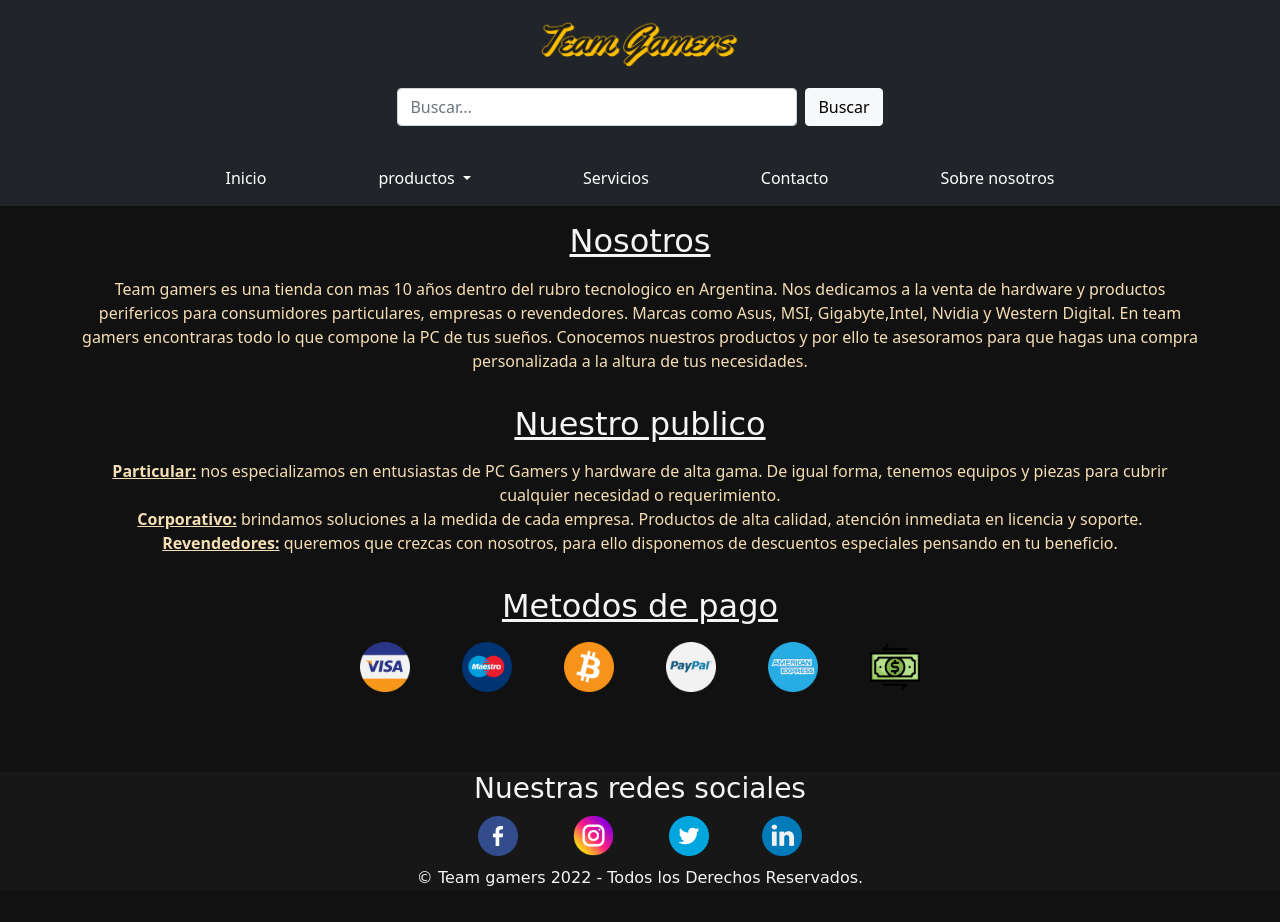
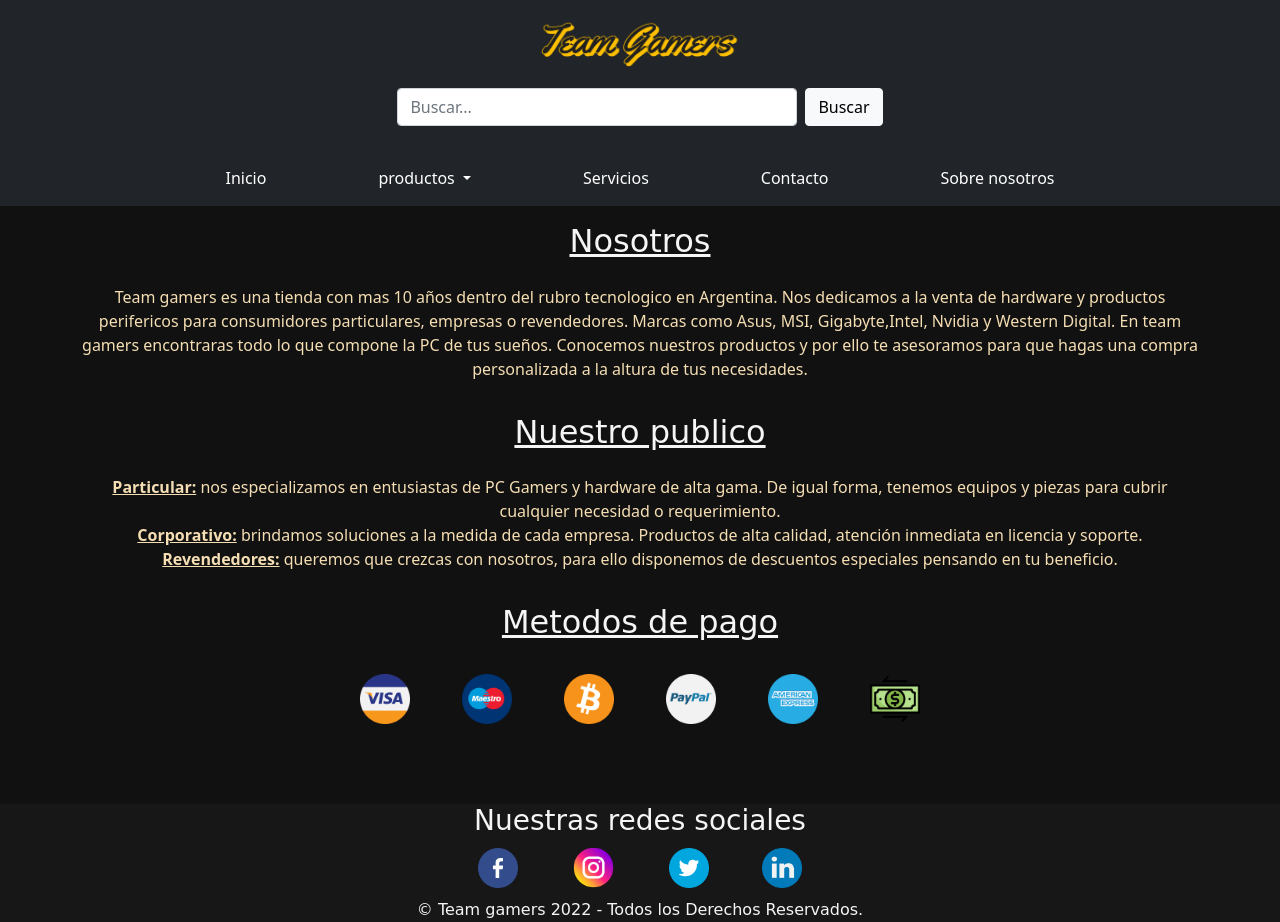
Before and after one commit to Branwasi13/proyecto, a plain HTML site: page paginas/sobre nosotros.html in a window 1280 px wide. Before the commit the page ends 890 px from the top, so only its background shows below. Drawn offline with nearby package versions, Linux system fonts and the light colour scheme; a web font is replaced by a local one.

Commit message:
agregue animaciones a servicios

```diff
--- a/css/style.css
+++ b/css/style.css
@@ -142,7 +142,26 @@
 
 /*contenido principal de la pagina (sobre nosotros)*/
 
+.sobreNosotros{
+    margin-top: .5rem;
+    animation-name: aparicion;
+    animation-duration: 3s;
+}
+@keyframes aparicion{
+    0%{
+        opacity: 0;
+    }
+
+    50%{
+        opacity: .5;
+    }
+
+    100%{
+        opacity: 1;
+    }
+}
 .pagos{
+    margin-top: 1rem;
     margin-left: 1.5rem;
     margin-right: 1.5em;
     margin-bottom: 2rem;
--- a/paginas/sobre nosotros.html
+++ b/paginas/sobre nosotros.html
@@ -10,8 +10,9 @@
     <link rel="shortcut icon" href="../imagenes/fondos y iconos/favicon.ico" type="image/x-icon">
     <!--bootstrap-->
     <link href="https://cdn.jsdelivr.net/npm/bootstrap@5.1.3/dist/css/bootstrap.min.css" rel="stylesheet"integrity="sha384-1BmE4kWBq78iYhFldvKuhfTAU6auU8tT94WrHftjDbrCEXSU1oBoqyl2QvZ6jIW3" crossorigin="anonymous">
+    <!--animaciones-->
+    <link rel="stylesheet" href="https://cdnjs.cloudflare.com/ajax/libs/animate.css/4.1.1/animate.min.css" />
     <!--css de la pagina-->
-    <link rel="stylesheet" href="https://cdnjs.cloudflare.com/ajax/libs/animate.css/4.1.1/animate.min.css" />
     <link rel="stylesheet" href="../css/style.css">
 </head>
 
@@ -73,14 +74,14 @@
 
 
     <!--contenido principal de la pagina-->
-    <main  id="sobreNosotros">
+    <main>
         <!--comienza la seccion sobre nosotros-->
         <section class="container">
             <div class="row text-center">
-                <h2 class="titulos">Nosotros</h2>
+                <h2 class="titulos animate__animated animate__bounce">Nosotros</h2>
             </div>
             <article class="row">
-                <p class="col-md text-center parrafos">
+                <p class="col-md text-center parrafos sobreNosotros">
                     Team gamers es una tienda con mas 10 años dentro del rubro tecnologico en Argentina. Nos dedicamos a
                     la
                     venta de
@@ -98,11 +99,11 @@
         <!--comienza la seccion nuentro publico-->
         <section class="container">
             <div class="row text-center">
-                <h2 class="titulos">Nuestro publico</h2>
+                <h2 class="titulos animate__animated animate__bounce">Nuestro publico</h2>
             </div>
 
             <article class="row">
-                <p class="col-md text-center parrafos">
+                <p class="col-md text-center parrafos sobreNosotros">
                     <strong class="parrafos__resaltado">Particular:</strong> nos especializamos en entusiastas de PC Gamers y hardware de alta gama.
                     De igual forma,
                     tenemos
@@ -127,11 +128,11 @@
         <!--comiza la seccion de metodos de pago-->
         <section class="container">
             <div class="row text-center">
-                <h2 class="titulos">Metodos de pago</h2>
+                <h2 class="titulos animate__animated animate__bounceInLeft">Metodos de pago</h2>
             </div>
 
             <div class="row" id="metodosDePago">
-                <div class="col text-center">
+                <div class="col text-center animate__animated animate__bounceIn">
                     <img class="pagos" src="../imagenes/iconos-metodos de pago/visa.png" width="50px" alt="visa">
                     <img class="pagos" src="../imagenes/iconos-metodos de pago/maestro.png" width="50px" alt="mastercard">
                     <img class="pagos" src="../imagenes/iconos-metodos de pago/bitcoin.png" width="50px" alt="bitcoin">
```
